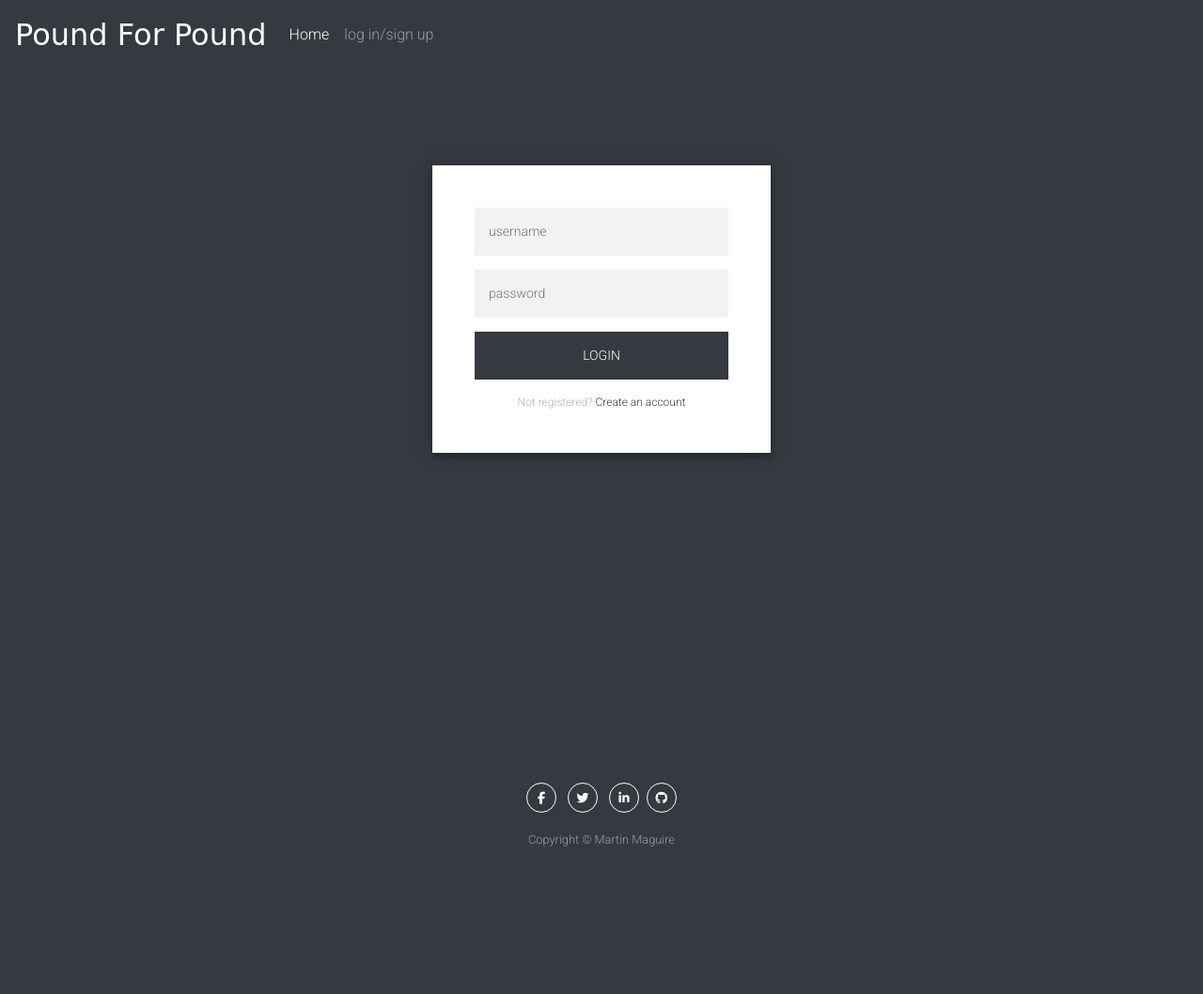
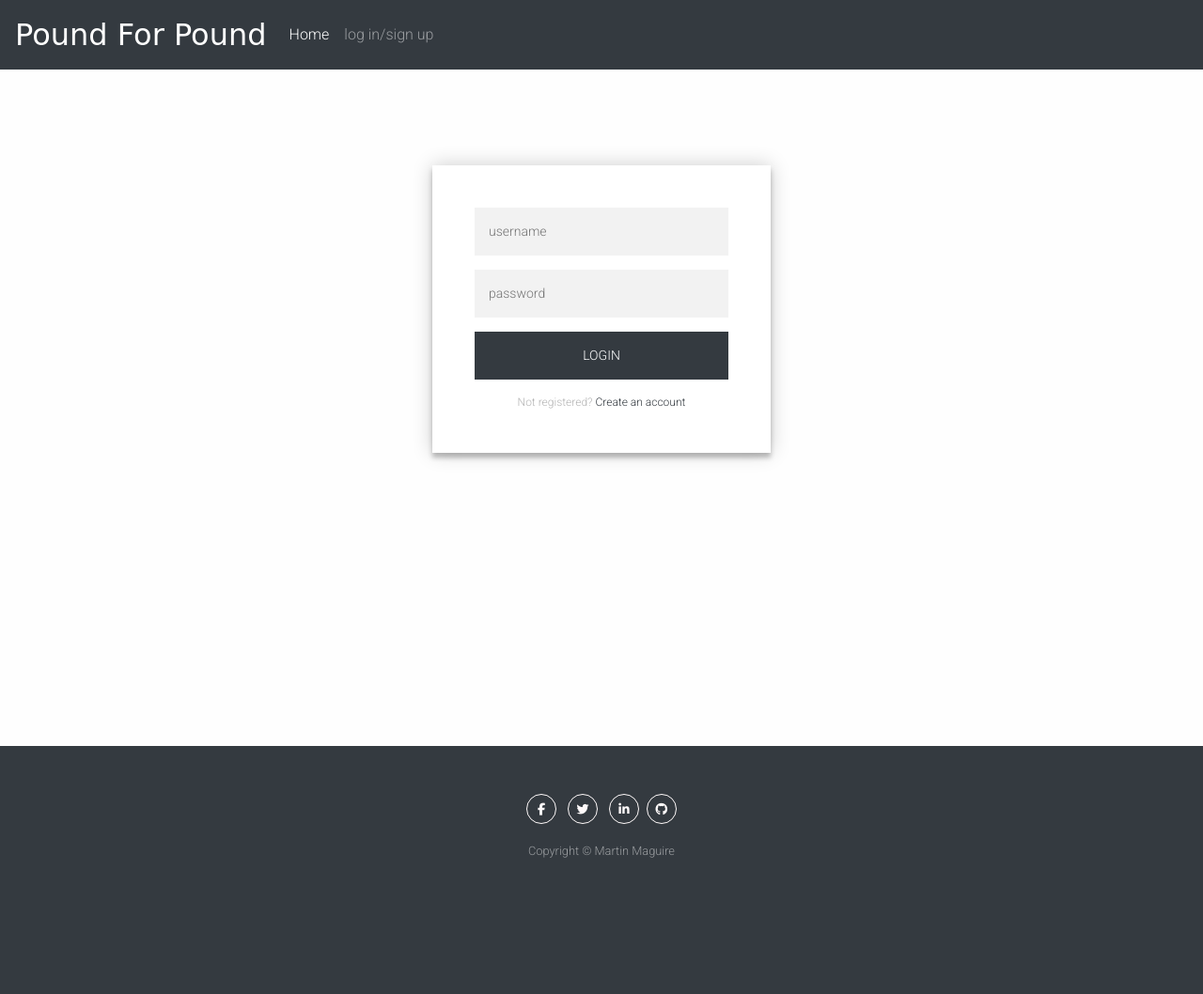
Before and after one commit to martinmaguire89/milestone-project-3, a Flask app: page /login in a window 1280 px wide. Shown: the whole page at 94% size. Run offline with Flask 2, Linux system fonts and the light colour scheme; some libraries are stand-ins or nearby versions; some web fonts are replaced.

Commit message:
minor improvements to the look

```diff
--- a/static/css/login.css
+++ b/static/css/login.css
@@ -96,11 +96,11 @@
 }
 
 body {
-  background: #343a40; /* fallback for old browsers */
-  background: -webkit-linear-gradient(right, #343a40, #343a40);
-  background: -moz-linear-gradient(right, #343a40, #343a40);
-  background: -o-linear-gradient(right, #343a40, #343a40);
-  background: linear-gradient(to left, #343a40, #343a40);
+  background: #fefefe; /* fallback for old browsers */
+  background: -webkit-linear-gradient(right, #fefefe, #fefefe);
+  background: -moz-linear-gradient(right, #fefefe, #fefefe);
+  background: -o-linear-gradient(right, #fefefe, #fefefe);
+  background: linear-gradient(to left, #fefefe, #fefefe);
   font-family: "Roboto", sans-serif;
   -webkit-font-smoothing: antialiased;
   -moz-osx-font-smoothing: grayscale;
--- a/static/css/style.css
+++ b/static/css/style.css
@@ -20,8 +20,7 @@
     padding-left: 15px;
     margin-right: auto;
     margin-left: auto;
-    padding: 15px;
-    margin-top: 24px;
+    padding: 27px;
     margin-bottom: 30px;
 }
 
@@ -92,12 +91,12 @@ h5{
 .card-body {
     -ms-flex: 1 1 auto;
     -webkit-box-flex: 1;
-            flex: 1 1 auto;
+    flex: 1 1 auto;
     min-height: 1px;
     padding: 1.25rem;
     text-align: center;
 }
-a link {
+a {
     color: #343a40;
     text-decoration: none;
     background-color: transparent;
--- a/templates/addfighter.html
+++ b/templates/addfighter.html
@@ -1,8 +1,9 @@
 {% extends 'base.html' %}
 {% block content %}
 
+
+<div class="container">
 <h3> Add Fighter</h3>
-<div class="container">
         <div class="row">
             <div class="col">
 
--- a/templates/editfighter.html
+++ b/templates/editfighter.html
@@ -1,11 +1,11 @@
 {% extends 'base.html' %}
 {% block content %}
 
-<h3> Edit Fighter</h3>
+
 <div class="container" id="edit_figther">
         <div class="row">
                 <div class="col">
-
+                <h3> Edit Fighter</h3>
                     <form action="{{url_for('update_fighter', categories_id=category._id)}}" method="POST">
                         <div class="form-group">
 
--- a/templates/fighters.html
+++ b/templates/fighters.html
@@ -34,7 +34,7 @@
                 Hometown {{category.hometown}}
                 </p>
                 <p class="card-text">
-                 fight record {{category.fight_record}}
+                 Fight Record {{category.fight_record}}
                 </p>
                 </div>
             </div>
```
Also changed, not shown: .theia/settings.json.
